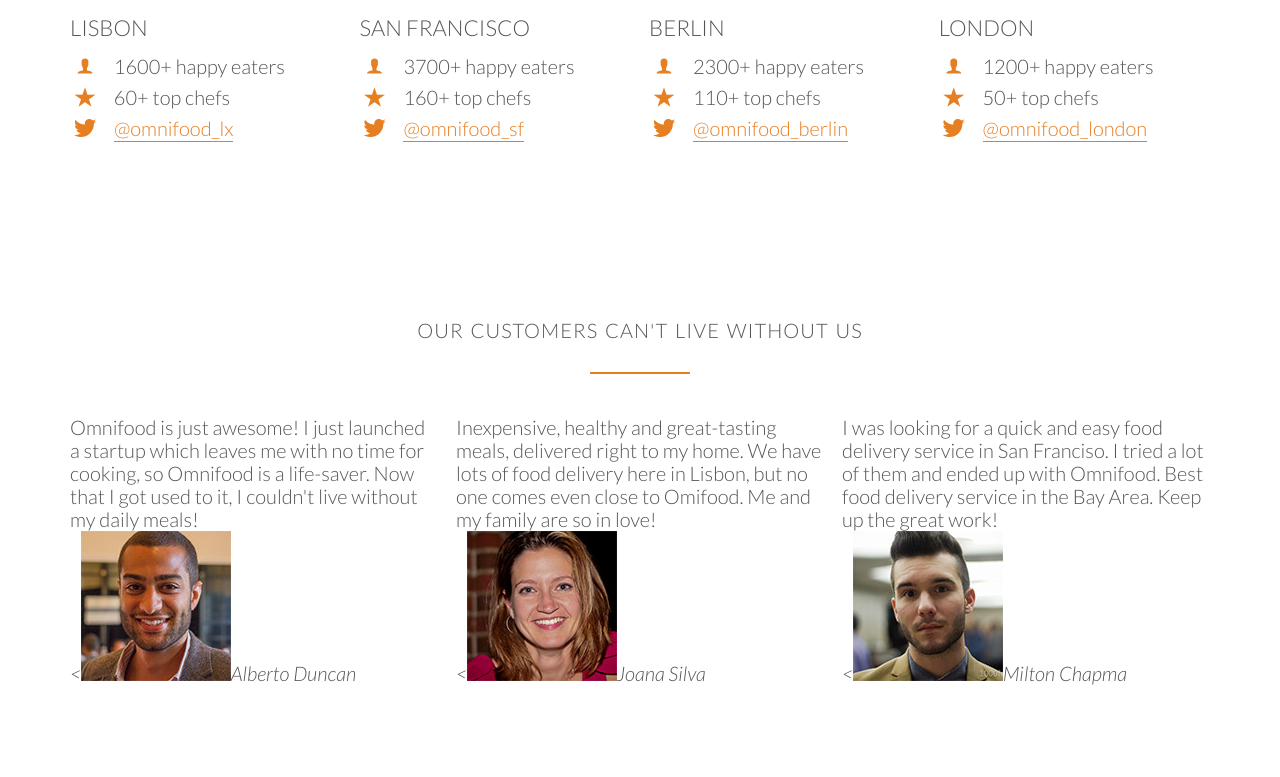
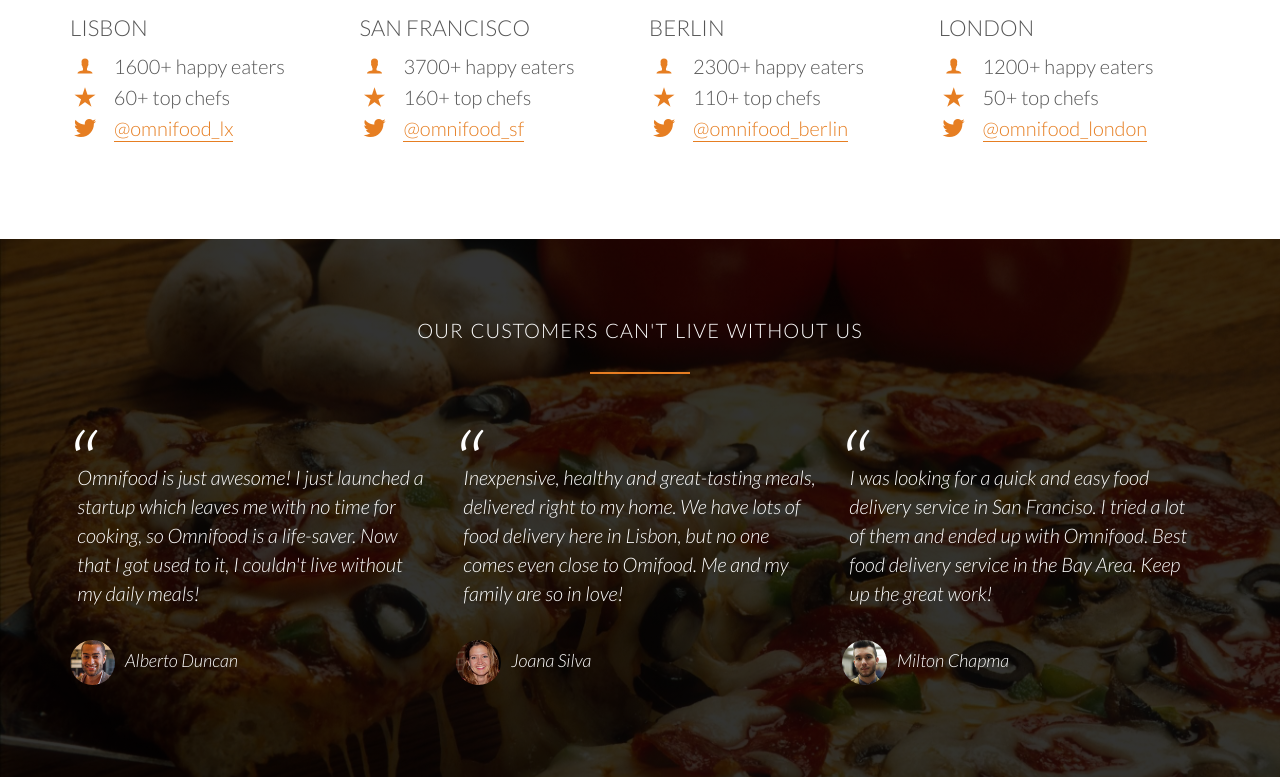
Before and after one commit to RJDulac/omnifood, a PHP site: page / in a window 1280 px wide. Shown: the part 3066-3843 px from the top of the page. Before the commit the page ends 3751 px from the top, so only its background shows below. Run offline with PHP 8.4, Linux system fonts and the light colour scheme; some web fonts are replaced.

Commit message:
testimonials section styled

```diff
--- a/index.html
+++ b/index.html
@@ -232,19 +232,19 @@
 				<blockquote>
 					Omnifood is just awesome! I just launched a startup which leaves me with no time for cooking, so Omnifood is a life-saver. Now that I got used to it, I couldn't live without my daily meals!
 				</blockquote>
-				<cite><<img src="resources/img/customer-1.jpg">Alberto Duncan</cite>
+				<cite><img src="resources/img/customer-1.jpg">Alberto Duncan</cite>
 			</div>
 			<div class="col span-1-of-3">
 				<blockquote>
 					Inexpensive, healthy and great-tasting meals, delivered right to my home. We have lots of food delivery here in Lisbon, but no one comes even close to Omifood. Me and my family are so in love!
 				</blockquote>
-				<cite><<img src="resources/img/customer-2.jpg">Joana Silva</cite>
+				<cite><img src="resources/img/customer-2.jpg">Joana Silva</cite>
 			</div>
 			<div class="col span-1-of-3">
 				<blockquote>
 					I was looking for a quick and easy food delivery service in San Franciso. I tried a lot of them and ended up with Omnifood. Best food delivery service in the Bay Area. Keep up the great work!
 				</blockquote>
-				<cite><<img src="resources/img/customer-3.jpg">Milton Chapma</cite>
+				<cite><img src="resources/img/customer-3.jpg">Milton Chapma</cite>
 			</div>
 		</div>
 
--- a/resources/css/style.css
+++ b/resources/css/style.css
@@ -189,6 +189,7 @@ header {
 	background-image: linear-gradient(rgba(0, 0, 0, 0.7), rgba(0, 0, 0, 0.7)), url(img/hero.jpg);
 	background-size: cover;
 	background-position: center;
+	background-attachment: fixed;
 
 }
 
@@ -348,3 +349,40 @@ header {
 .city-feature {
 	margin-bottom: 5px;
 }
+
+/*Testimonials*/
+
+.section-testimonials {
+	background-image: linear-gradient(rgba(0, 0, 0, .8), rgba(0, 0, 0, .8)), url(img/back-customers.jpg);
+	background-size: cover;
+	color: #fff;
+	background-attachment: fixed;
+}
+
+blockquote {
+	padding: 2%;
+	font-style: italic;
+	line-height: 145%;
+	position: relative;
+	margin-top: 40px;
+}
+
+cite {
+	font-size: 90%;
+	margin-top: 25px;
+	display: block;
+}
+blockquote:before {
+	content: "\201C";
+	font-size: 500%;
+	display: block;
+	position: absolute;
+	top: -5px;
+	left: -5px;
+}
+cite img {
+	height: 45px;
+	border-radius: 50%;
+	margin-right: 10px;
+	vertical-align: middle;
+}
```
Also changed, not shown: resources/css/img/back-customers.jpg (renamed from resources/img/back-customers.jpg).
